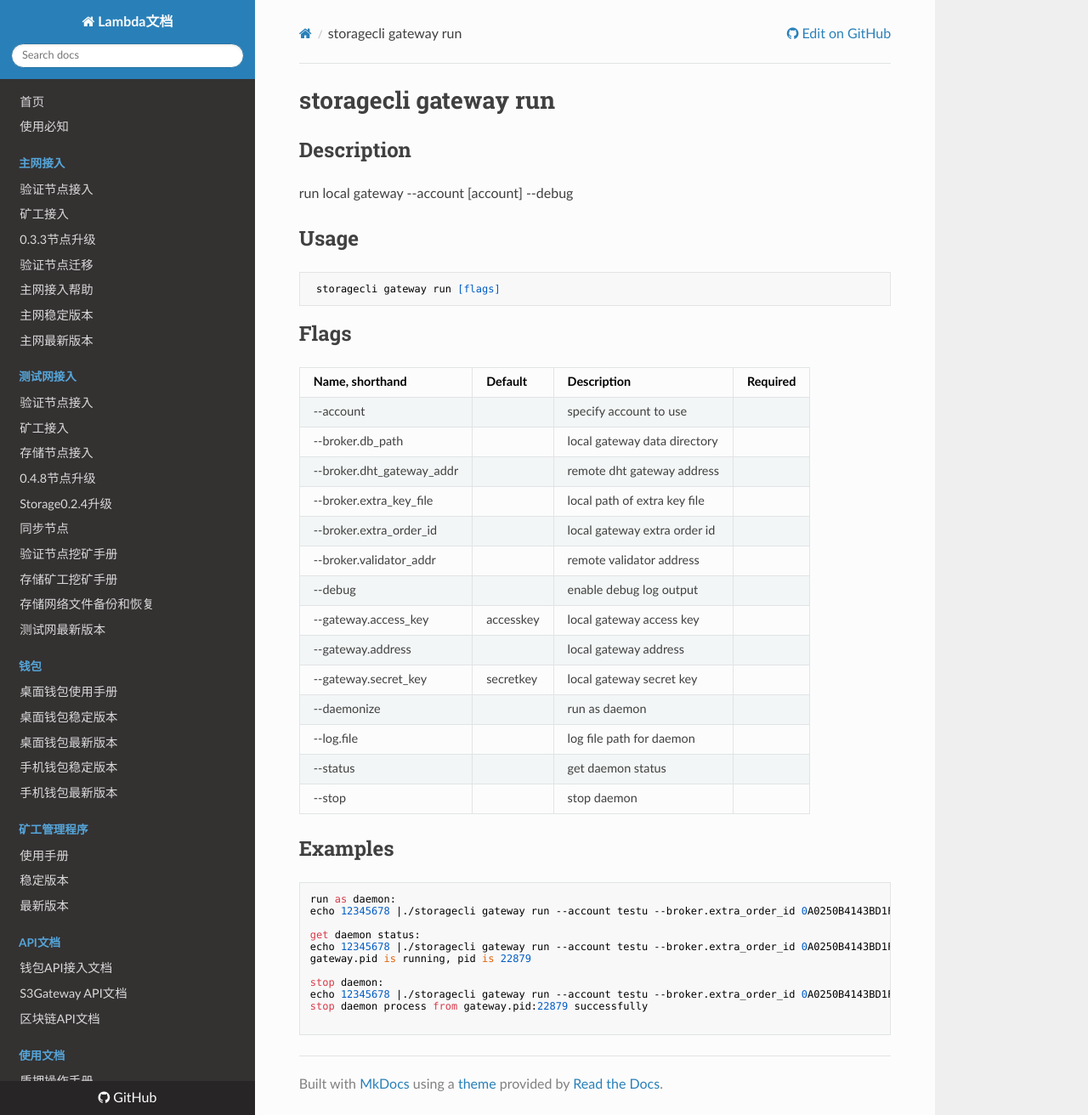
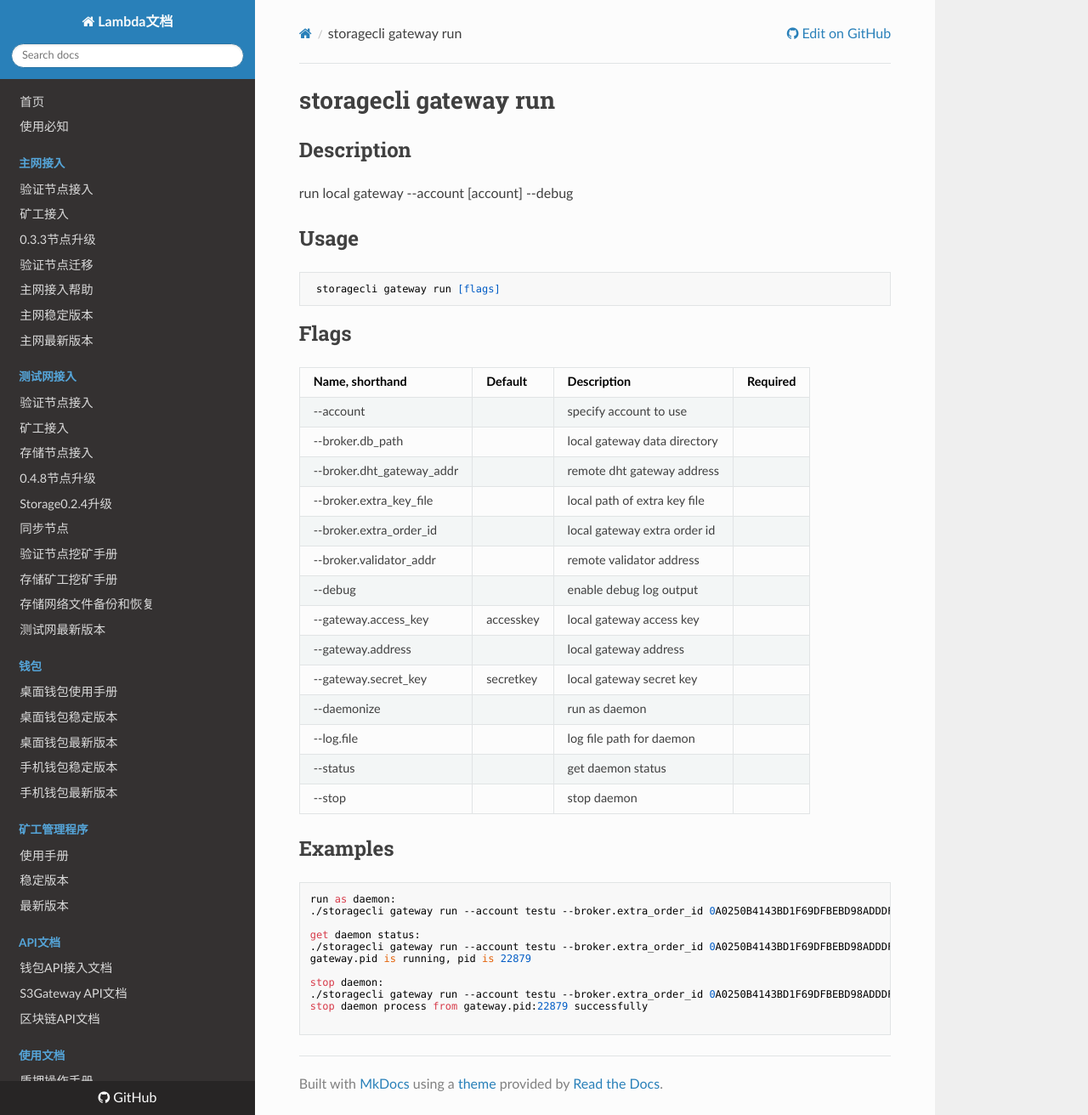
Before and after one commit to fireagainsmile/launch, an MkDocs documentation site: the page built from docs/storagecli/gateway.md, in a window 1280 px wide and 1312 px high. Shown: the whole window at 85% size. Built offline with MkDocs 1.6.1, drawn with Linux system fonts in a browser that asks for light colours; nearby versions of some CDN libraries.

Commit message:
Update gateway.md

````diff
--- a/docs/storagecli/gateway.md
+++ b/docs/storagecli/gateway.md
@@ -34,14 +34,14 @@ run local gateway --account [account] --debug
 
 ```
 run as daemon:
-echo 12345678 |./storagecli gateway run --account testu --broker.extra_order_id 0A0250B4143BD1F69DFBEBD98ADDDFEF99397511  --broker.dht_gateway_addr 182.92.242.59:13000 --broker.validator_addr 182.92.242.59:13659 --gateway.access_key lambda --gateway.secret_key 12345678 --log.file gateway.log --debug --daemonize
+./storagecli gateway run --account testu --broker.extra_order_id 0A0250B4143BD1F69DFBEBD98ADDDFEF99397511  --broker.dht_gateway_addr 182.92.242.59:13000 --broker.validator_addr 182.92.242.59:13659 --gateway.access_key lambda --gateway.secret_key 12345678 --log.file gateway.log --debug --daemonize
 
 get daemon status:
-echo 12345678 |./storagecli gateway run --account testu --broker.extra_order_id 0A0250B4143BD1F69DFBEBD98ADDDFEF99397511 --status
+./storagecli gateway run --account testu --broker.extra_order_id 0A0250B4143BD1F69DFBEBD98ADDDFEF99397511 --status
 gateway.pid is running, pid is 22879
 
 stop daemon:
-echo 12345678 |./storagecli gateway run --account testu --broker.extra_order_id 0A0250B4143BD1F69DFBEBD98ADDDFEF99397511 --stop
+./storagecli gateway run --account testu --broker.extra_order_id 0A0250B4143BD1F69DFBEBD98ADDDFEF99397511 --stop
 stop daemon process from gateway.pid:22879 successfully
 
 ```
````
